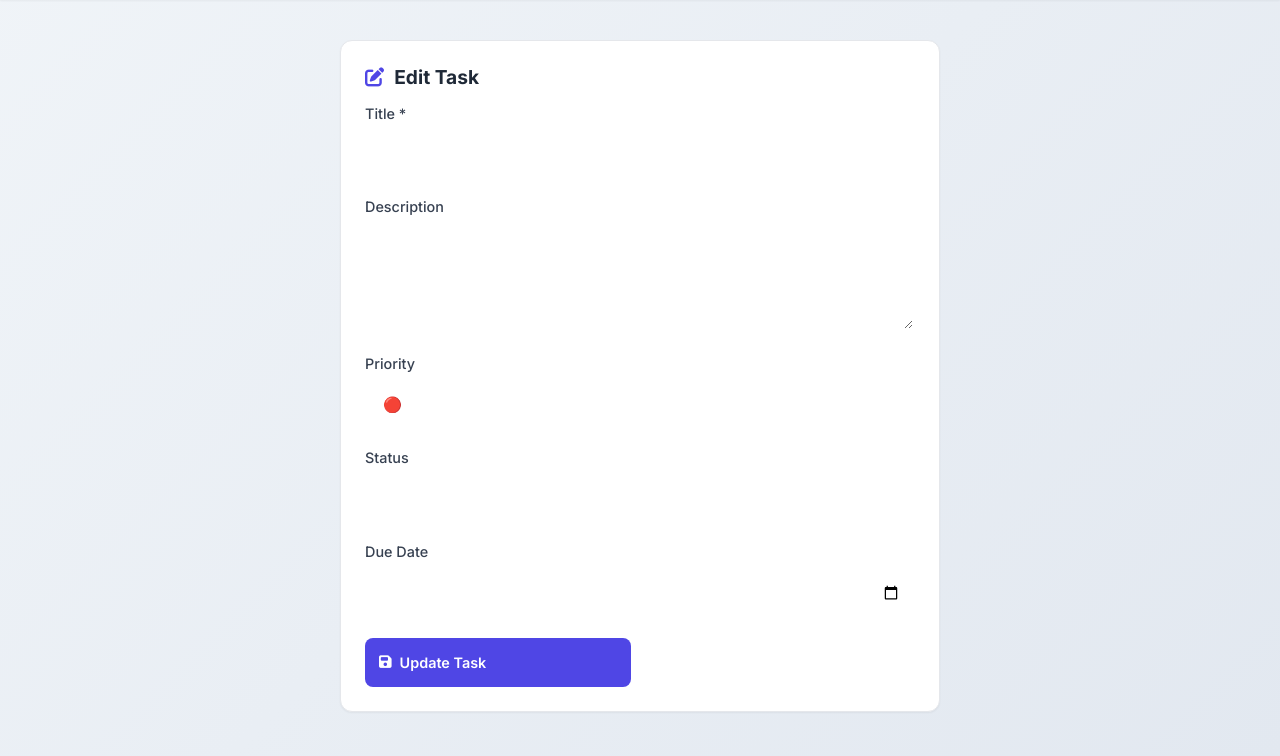
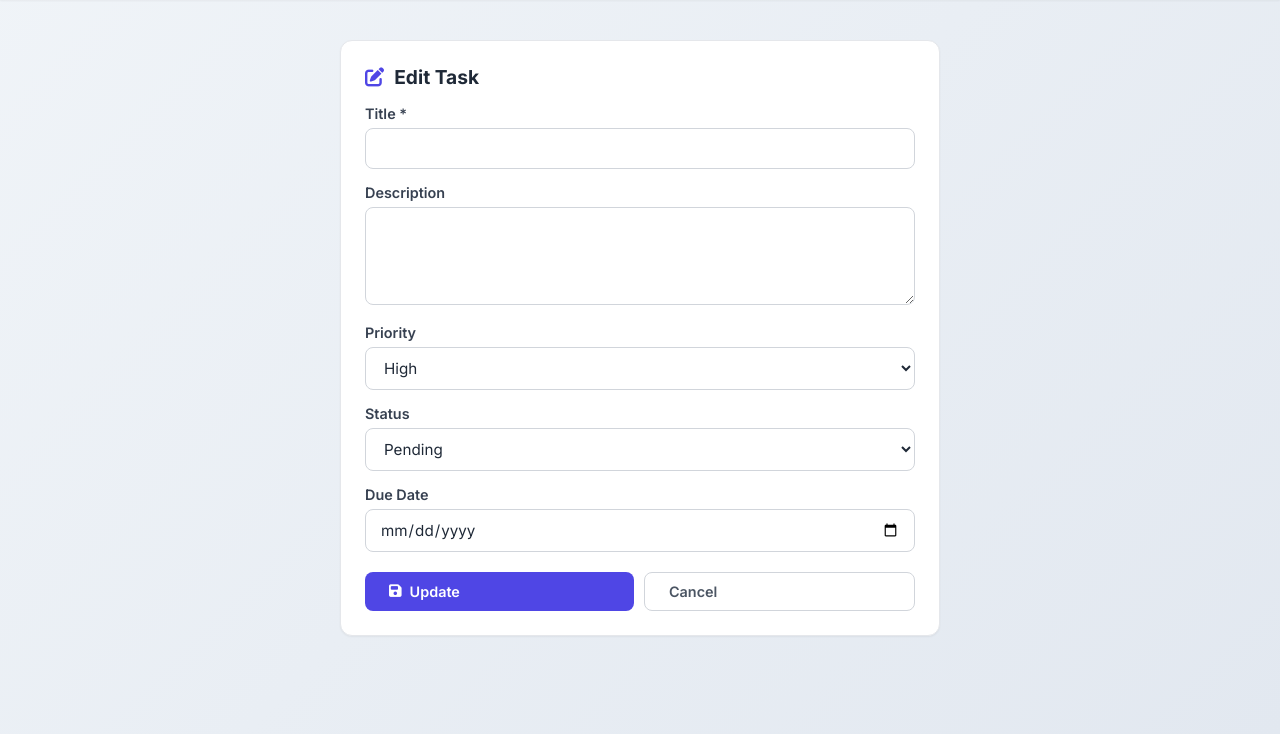
Before and after one commit to vineee08/task-manager-flask, a Flask app: template templates/edit_task.html in a window 1280 px wide. Shown: the part 66-822 px from the top of the page. After the commit the page ends 800 px from the top, so only its background shows below. Run offline with Flask 3, Linux system fonts and the light colour scheme; the template is opened without the code that fills it, so the values that code supplies are empty.

Commit message:
Update edit_task.html

```diff
--- a/templates/edit_task.html
+++ b/templates/edit_task.html
@@ -1,48 +1,51 @@
 {% extends "base.html" %}
 
-{% block title %}Edit Task - Task Manager{% endblock %}
+{% block title %}Edit Task{% endblock %}
 
 {% block content %}
 <div style="max-width: 600px; margin: 0 auto;">
     <div class="card">
         <h2 class="card-title"><i class="fas fa-edit"></i> Edit Task</h2>
+
         <form method="POST">
-            <div style="margin-bottom: 20px;">
-                <label style="display: block; margin-bottom: 8px; font-weight: 500;">Title *</label>
-                <input type="text" name="title" value="{{ task.title }}" required
-                       style="width: 100%; padding: 12px; border-radius: 10px; border: 2px solid rgba(255,255,255,0.2); background: rgba(255,255,255,0.1); color: white; font-size: 1rem;">
+            <div style="margin-bottom: 15px;">
+                <label>Title *</label>
+                <input type="text" name="title" value="{{ task.title }}" required>
             </div>
-            <div style="margin-bottom: 20px;">
-                <label style="display: block; margin-bottom: 8px; font-weight: 500;">Description</label>
-                <textarea name="description" rows="4"
-                          style="width: 100%; padding: 12px; border-radius: 10px; border: 2px solid rgba(255,255,255,0.2); background: rgba(255,255,255,0.1); color: white; font-size: 1rem;">{{ task.description or '' }}</textarea>
+
+            <div style="margin-bottom: 15px;">
+                <label>Description</label>
+                <textarea name="description" rows="4">{{ task.description or '' }}</textarea>
             </div>
-            <div style="margin-bottom: 20px;">
-                <label style="display: block; margin-bottom: 8px; font-weight: 500;">Priority</label>
-                <select name="priority" style="width: 100%; padding: 12px; border-radius: 10px; background: rgba(255,255,255,0.1); color: white; border: 2px solid rgba(255,255,255,0.2);">
-                    <option value="High" {% if task.priority == 'High' %}selected{% endif %}>🔴 High</option>
-                    <option value="Medium" {% if task.priority == 'Medium' %}selected{% endif %}>🟡 Medium</option>
-                    <option value="Low" {% if task.priority == 'Low' %}selected{% endif %}>🟢 Low</option>
+
+            <div style="margin-bottom: 15px;">
+                <label>Priority</label>
+                <select name="priority">
+                    <option value="High" {% if task.priority == 'High' %}selected{% endif %}>High</option>
+                    <option value="Medium" {% if task.priority == 'Medium' %}selected{% endif %}>Medium</option>
+                    <option value="Low" {% if task.priority == 'Low' %}selected{% endif %}>Low</option>
                 </select>
             </div>
-            <div style="margin-bottom: 20px;">
-                <label style="display: block; margin-bottom: 8px; font-weight: 500;">Status</label>
-                <select name="status" style="width: 100%; padding: 12px; border-radius: 10px; background: rgba(255,255,255,0.1); color: white; border: 2px solid rgba(255,255,255,0.2);">
+
+            <div style="margin-bottom: 15px;">
+                <label>Status</label>
+                <select name="status">
                     <option value="Pending" {% if task.status == 'Pending' %}selected{% endif %}>Pending</option>
                     <option value="Completed" {% if task.status == 'Completed' %}selected{% endif %}>Completed</option>
                 </select>
             </div>
+
             <div style="margin-bottom: 20px;">
-                <label style="display: block; margin-bottom: 8px; font-weight: 500;">Due Date</label>
-                <input type="date" name="due_date" value="{{ task.due_date.strftime('%Y-%m-%d') if task.due_date else '' }}"
-                       style="width: 100%; padding: 12px; border-radius: 10px; border: 2px solid rgba(255,255,255,0.2); background: rgba(255,255,255,0.1); color: white; font-size: 1rem;">
+                <label>Due Date</label>
+                <input type="date" name="due_date" value="{{ task.due_date.strftime('%Y-%m-%d') if task.due_date else '' }}">
             </div>
-            <div style="display: flex; gap: 15px;">
-                <button type="submit" class="btn btn-primary" style="flex: 1; padding: 14px;">
-                    <i class="fas fa-save"></i> Update Task
+
+            <div style="display: flex; gap: 10px;">
+                <button type="submit" class="btn btn-primary" style="flex:1;">
+                    <i class="fas fa-save"></i> Update
                 </button>
-                <a href="{{ url_for('tasks') }}" class="btn" style="flex: 1; padding: 14px; text-align: center; background: rgba(255,255,255,0.1); color: white; border: 2px solid rgba(255,255,255,0.2); text-decoration: none;">
-                    <i class="fas fa-times"></i> Cancel
+                <a href="{{ url_for('tasks') }}" class="btn btn-outline" style="flex:1; text-align:center;">
+                    Cancel
                 </a>
             </div>
         </form>
```
